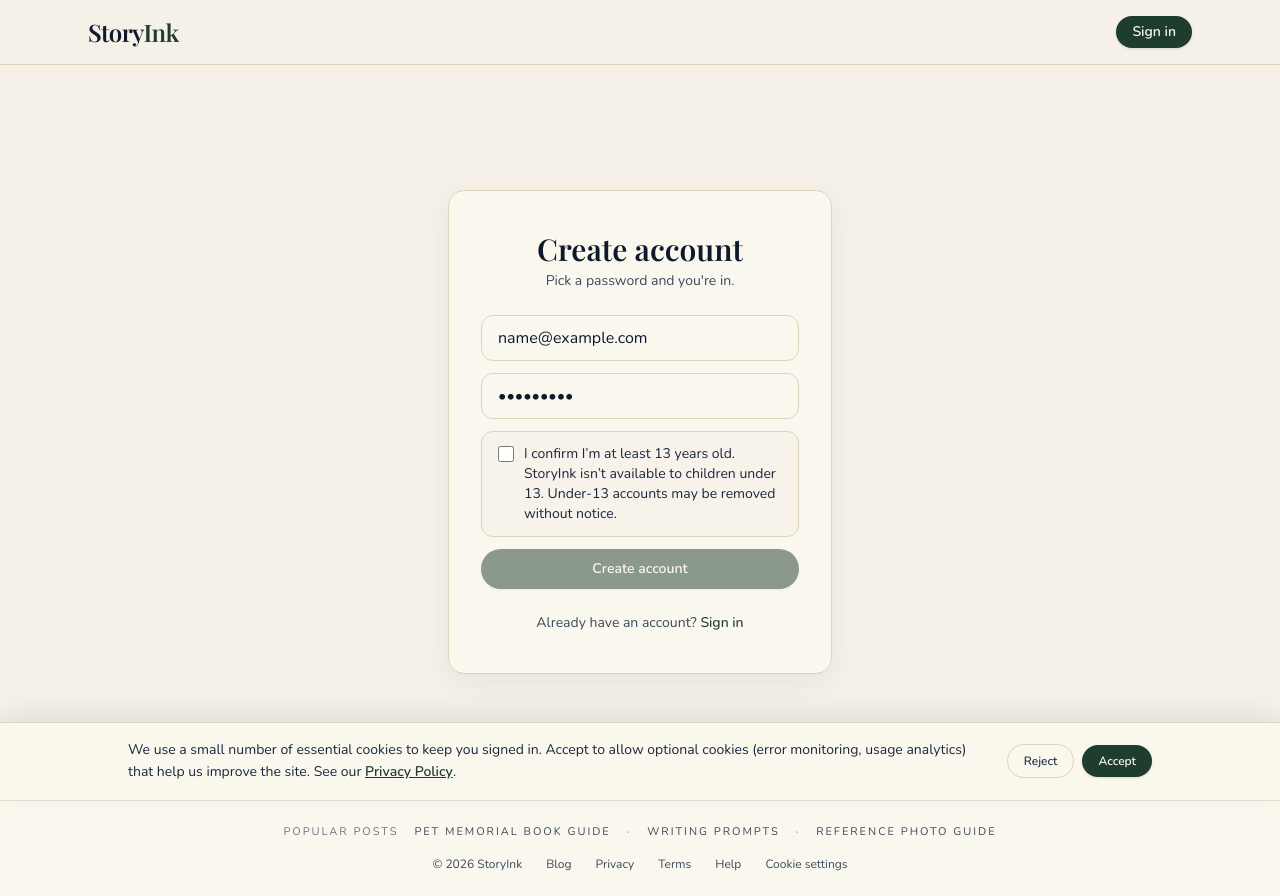
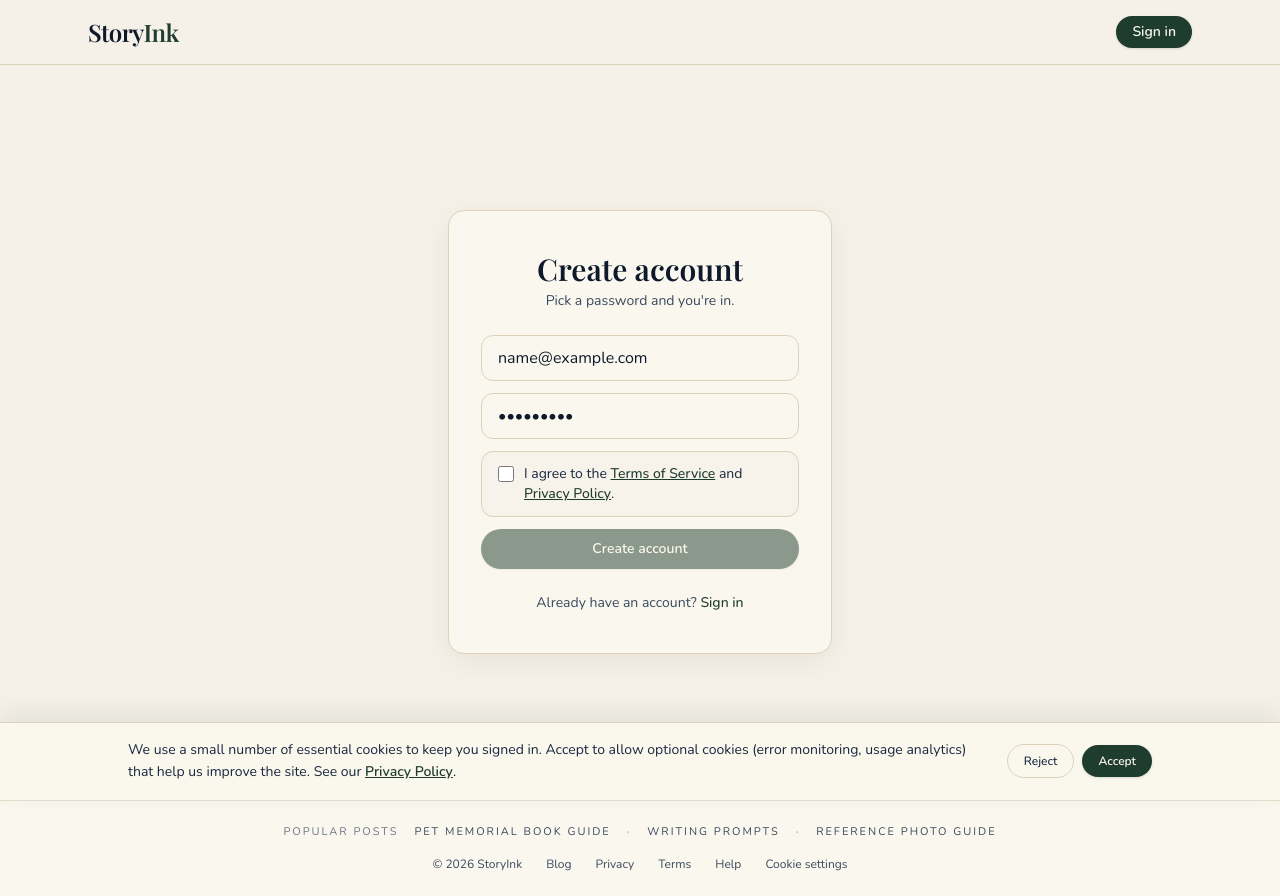
Before and after one commit to Ishany-coder/Story-Ink, a Next.js app: page /login in a window 1280 px wide. Both pictures are taken after typing "name@example.com", "Sample123" into the empty fields and a click on the button "Create an account". Built offline with nearby package versions, Linux system fonts and the light colour scheme; no server answers.

Commit message:
feat: replace age-gate checkbox with Terms & Privacy acceptance on signup
Agent-Logs-Url: https://github.com/Ishany-coder/Story-Ink/sessions/338ded0e-8c5f-4875-9be6-8e5c7842efef

Co-authored-by: Ishany-coder <179186496+Ishany-coder@users.noreply.github.com>

```diff
--- a/src/app/login/page.tsx
+++ b/src/app/login/page.tsx
@@ -3,6 +3,7 @@
 import { Suspense, useState } from "react";
 import { useSearchParams } from "next/navigation";
 import { getSupabaseBrowser } from "@/lib/supabase-browser";
+import Link from "next/link";
 
 // Email + password auth. Single page with a sign-in / sign-up toggle.
 //
@@ -45,11 +46,10 @@ function LoginPageInner() {
   const [mode, setMode] = useState<Mode>("signin");
   const [email, setEmail] = useState("");
   const [password, setPassword] = useState("");
-  // COPPA age gate. Signup is contractually 13+ per our Terms — we ask
-  // for explicit affirmation at the only place a new account can be
-  // created. This is a self-attestation, not verification; that's the
-  // standard SaaS posture. Reset every time the user flips into signup.
-  const [confirmedAdult, setConfirmedAdult] = useState(false);
+  // Terms & Privacy acceptance. Signup requires agreement to our Terms of
+  // Service (which include the 13+ eligibility requirement) and Privacy
+  // Policy. Reset every time the user flips into signup mode.
+  const [agreedToTerms, setAgreedToTerms] = useState(false);
   const [pending, setPending] = useState(false);
   const [error, setError] = useState<string | null>(null);
   const [confirmEmailNotice, setConfirmEmailNotice] = useState(false);
@@ -60,8 +60,8 @@ function LoginPageInner() {
     // Belt-and-suspenders: the submit button is also disabled when this
     // is false in signup mode, but guard here too in case a future edit
     // forgets the disabled prop.
-    if (mode === "signup" && !confirmedAdult) {
-      setError("Please confirm you're 13 or older to create an account.");
+    if (mode === "signup" && !agreedToTerms) {
+      setError("Please agree to the Terms of Service and Privacy Policy to create an account.");
       return;
     }
     setPending(true);
@@ -110,9 +110,9 @@ function LoginPageInner() {
     setMode(to);
     setError(null);
     setConfirmEmailNotice(false);
-    // Don't carry the 13+ tick across modes — flipping back to signup
-    // should re-prompt for the affirmation.
-    setConfirmedAdult(false);
+    // Reset terms acceptance when flipping back to signup so the user
+    // must re-affirm if they switch modes.
+    setAgreedToTerms(false);
   }
 
   return (
@@ -167,14 +167,32 @@ function LoginPageInner() {
               <label className="flex cursor-pointer items-start gap-2.5 rounded-xl border border-cream-300 bg-cream-100/60 px-4 py-3 text-sm text-ink-700 transition-colors hover:border-cream-400">
                 <input
                   type="checkbox"
-                  checked={confirmedAdult}
-                  onChange={(e) => setConfirmedAdult(e.target.checked)}
+                  checked={agreedToTerms}
+                  onChange={(e) => setAgreedToTerms(e.target.checked)}
                   className="mt-0.5 h-4 w-4 shrink-0 accent-moss-700"
                 />
                 <span>
-                  I confirm I&rsquo;m at least 13 years old. StoryInk
-                  isn&rsquo;t available to children under 13. Under-13
-                  accounts may be removed without notice.
+                  I agree to the{" "}
+                  <Link
+                    href="/terms"
+                    target="_blank"
+                    rel="noopener noreferrer"
+                    className="font-medium text-moss-700 underline hover:text-ink-900"
+                    onClick={(e) => e.stopPropagation()}
+                  >
+                    Terms of Service
+                  </Link>{" "}
+                  and{" "}
+                  <Link
+                    href="/privacy"
+                    target="_blank"
+                    rel="noopener noreferrer"
+                    className="font-medium text-moss-700 underline hover:text-ink-900"
+                    onClick={(e) => e.stopPropagation()}
+                  >
+                    Privacy Policy
+                  </Link>
+                  .
                 </span>
               </label>
             )}
@@ -184,7 +202,7 @@ function LoginPageInner() {
                 pending ||
                 !email.trim() ||
                 !password ||
-                (mode === "signup" && !confirmedAdult)
+                (mode === "signup" && !agreedToTerms)
               }
               className="w-full rounded-full bg-moss-700 px-4 sm:px-6 lg:px-8 py-2.5 text-sm font-semibold text-cream-50 shadow-sm transition-colors hover:bg-moss-900 disabled:cursor-not-allowed disabled:opacity-50"
             >
```
Also changed, not shown: 1 other file (tests, documents, lock files or other folders).
